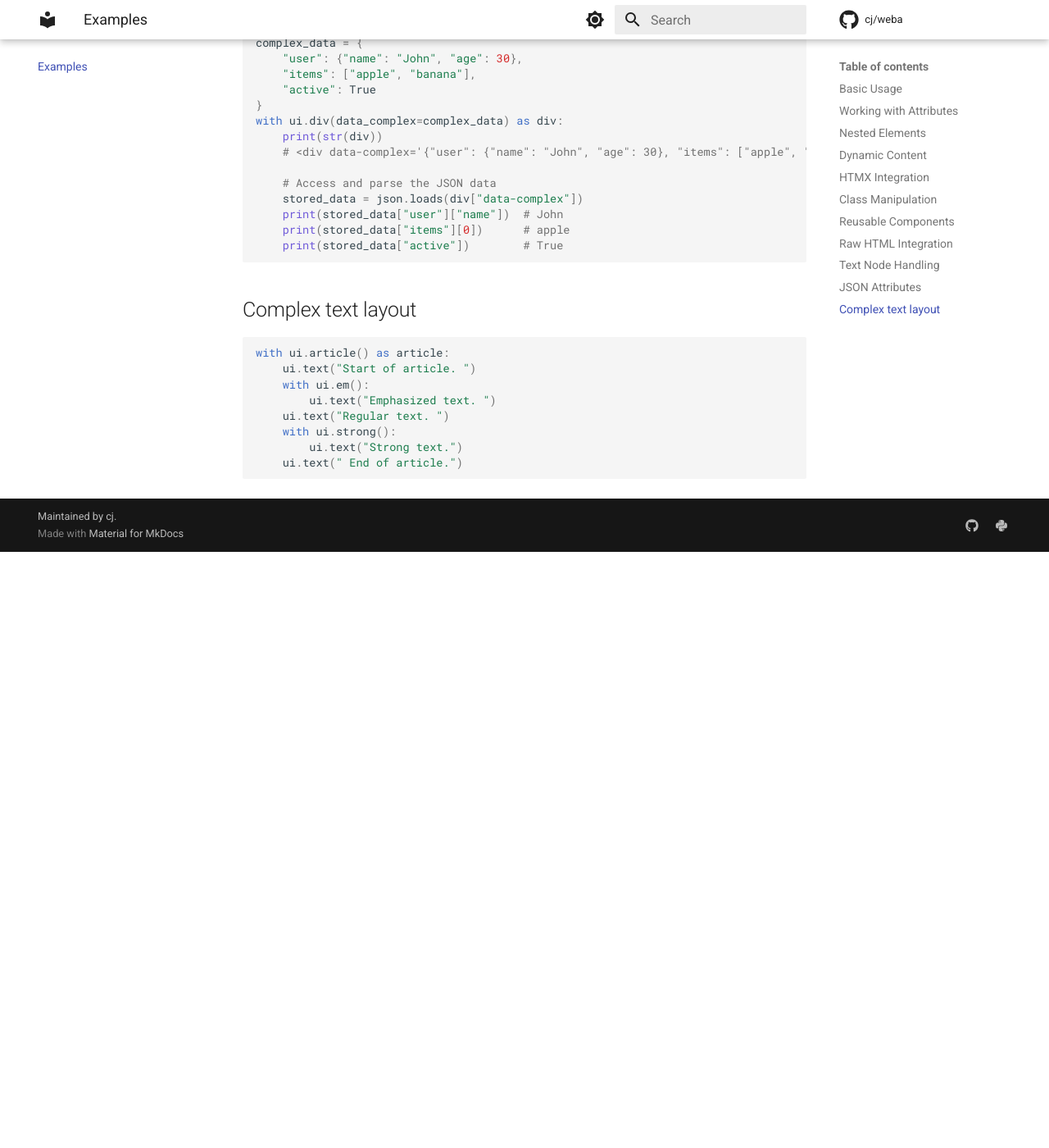
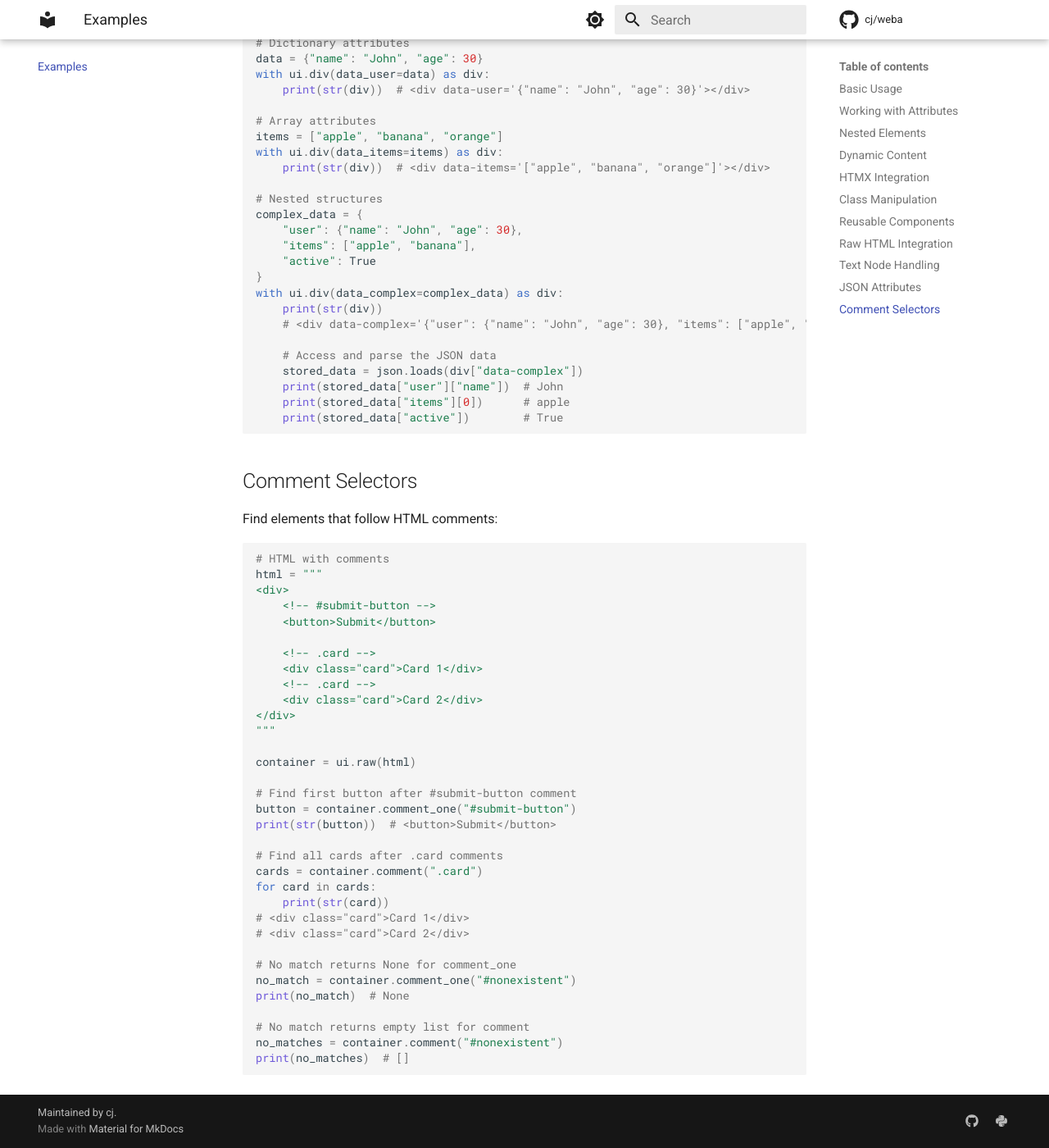
Before and after one commit to cj/weba, an MkDocs documentation site: the page built from docs/examples.md, in a window 1280 px wide and 1400 px high, scrolled down 4740 px. Shown: the whole window at 82% size. Built offline with MkDocs 1.6.1 and Material for MkDocs 9.7.7, drawn with Linux system fonts in a browser that asks for light colours; comment, search, counter and statistics services are not loaded; before the commit the page ends 5413 px from its top, so only the background shows below that; some of the changed text lies outside the part shown.

````diff
--- a/docs/examples.md
+++ b/docs/examples.md
@@ -247,16 +258,42 @@ with ui.div(data_complex=complex_data) as div:
     print(stored_data["active"])        # True
 ```
 
-## Complex text layout
+## Comment Selectors
+
+Find elements that follow HTML comments:
 
 ```python
-with ui.article() as article:
-    ui.text("Start of article. ")
-    with ui.em():
-        ui.text("Emphasized text. ")
-    ui.text("Regular text. ")
-    with ui.strong():
-        ui.text("Strong text.")
-    ui.text(" End of article.")
+# HTML with comments
+html = """
+<div>
+    <!-- #submit-button -->
+    <button>Submit</button>
 
+    <!-- .card -->
+    <div class="card">Card 1</div>
+    <!-- .card -->
+    <div class="card">Card 2</div>
+</div>
+"""
+
+container = ui.raw(html)
+
+# Find first button after #submit-button comment
+button = container.comment_one("#submit-button")
+print(str(button))  # <button>Submit</button>
+
+# Find all cards after .card comments
+cards = container.comment(".card")
+for card in cards:
+    print(str(card))
+# <div class="card">Card 1</div>
+# <div class="card">Card 2</div>
+
+# No match returns None for comment_one
+no_match = container.comment_one("#nonexistent")
+print(no_match)  # None
+
+# No match returns empty list for comment
+no_matches = container.comment("#nonexistent")
+print(no_matches)  # []
 ```
````
Also changed, not shown: other parts of docs/examples.md (+11 -0 lines).
